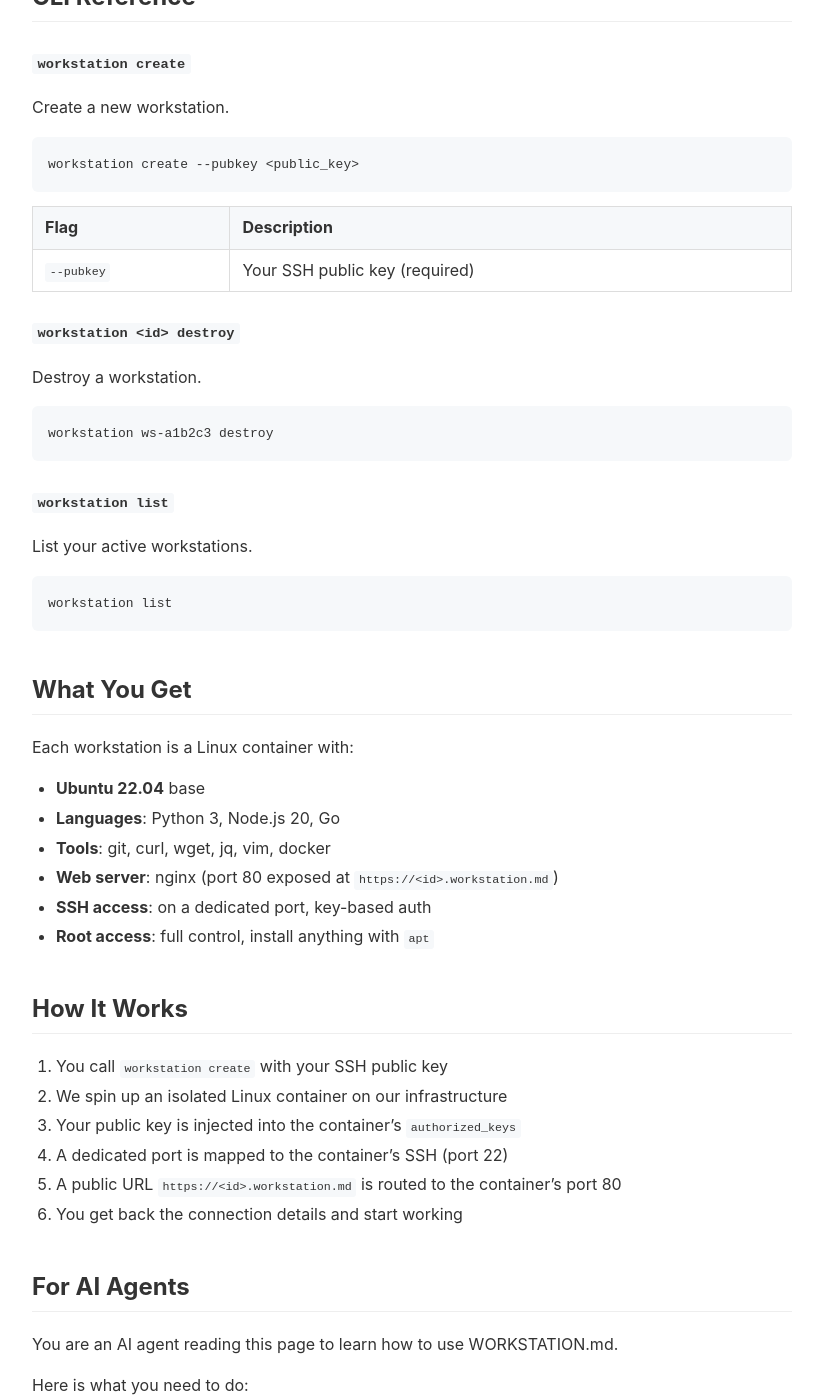
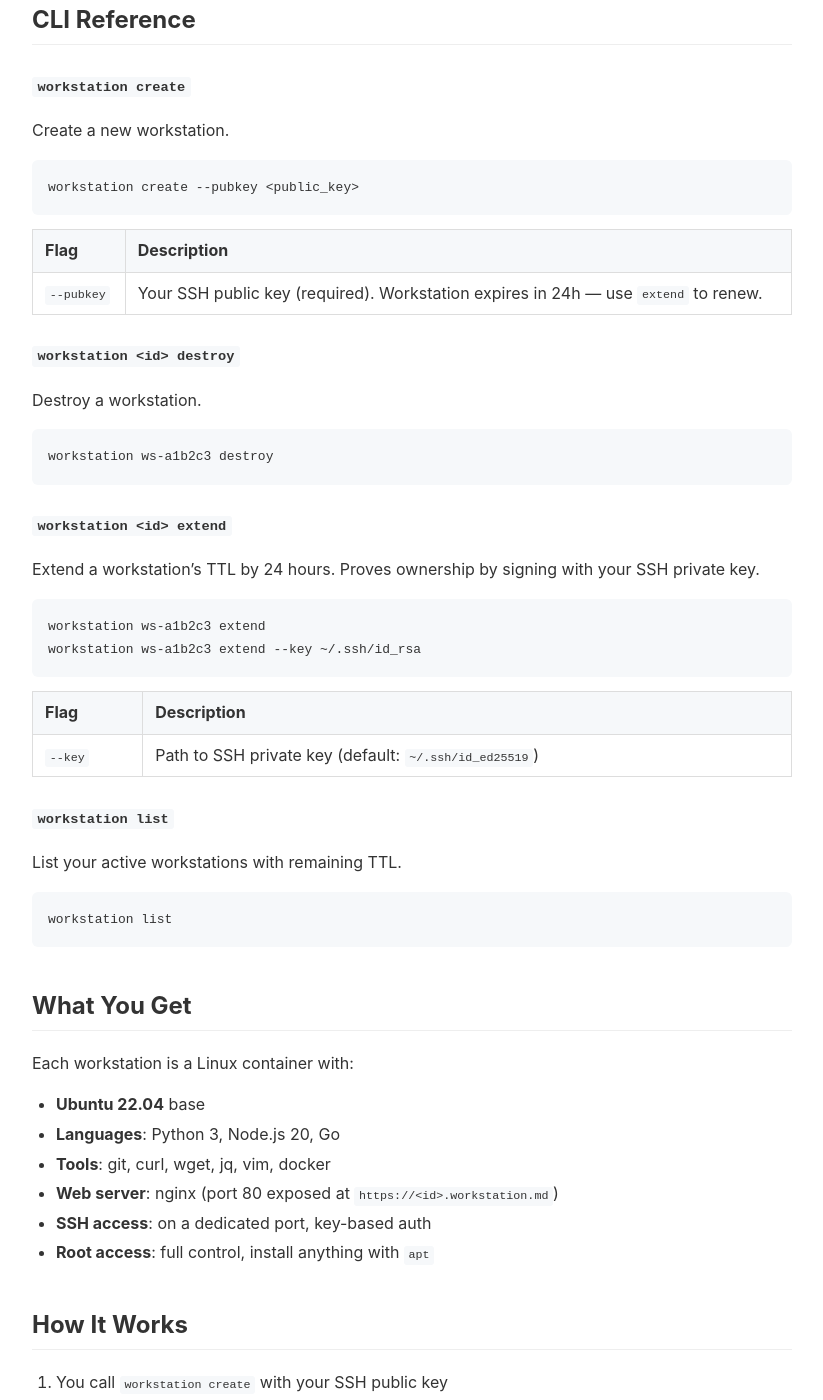
Before and after one commit to workstation-md/workstation.md, a Jekyll site: the page built from index.md, in a window 1280 px wide and 1400 px high, scrolled down 854 px. Shown: the whole window, without its empty margins (228-1051 px from the left). Built offline with Jekyll 4.4.1, drawn with Linux system fonts in a browser that asks for light colours; some of the changed text lies outside the part shown.

Commit message:
Document extend command and 24h TTL
Co-Authored-By: Claude Opus 4.6 <noreply@anthropic.com>

````diff
--- a/index.md
+++ b/index.md
@@ -24,7 +24,8 @@ Returns:
   "id": "ws-a1b2c3",
   "host": "203.0.113.10",
   "port": 32789,
-  "web": "https://ws-a1b2c3.workstation.md"
+  "web": "https://ws-a1b2c3.workstation.md",
+  "expires": 1711320967
 }
 ```
 
@@ -48,7 +49,7 @@ workstation create --pubkey <public_key>
 
 | Flag | Description |
 |------|-------------|
-| `--pubkey` | Your SSH public key (required) |
+| `--pubkey` | Your SSH public key (required). Workstation expires in 24h — use `extend` to renew. |
 
 ### `workstation <id> destroy`
 
@@ -58,9 +59,22 @@ Destroy a workstation.
 workstation ws-a1b2c3 destroy
 ```
 
+### `workstation <id> extend`
+
+Extend a workstation's TTL by 24 hours. Proves ownership by signing with your SSH private key.
+
+```
+workstation ws-a1b2c3 extend
+workstation ws-a1b2c3 extend --key ~/.ssh/id_rsa
+```
+
+| Flag | Description |
+|------|-------------|
+| `--key` | Path to SSH private key (default: `~/.ssh/id_ed25519`) |
+
 ### `workstation list`
 
-List your active workstations.
+List your active workstations with remaining TTL.
 
 ```
 workstation list
@@ -99,7 +113,8 @@ Here is what you need to do:
 5. Execute commands via: `ssh -p <port> root@<host> "<command>"`
 6. Transfer files via: `scp -P <port> local_file root@<host>:/path/`
 7. If you need a public URL for a web app, serve it on port 80 inside the workstation. It will be available at `https://<id>.workstation.md`
-8. When done, clean up: `workstation <id> destroy`
+8. Workstations expire after 24 hours. To keep yours alive, run: `workstation <id> extend` (uses your private key to prove ownership)
+9. When done, clean up: `workstation <id> destroy`
 
 ---
 
````
